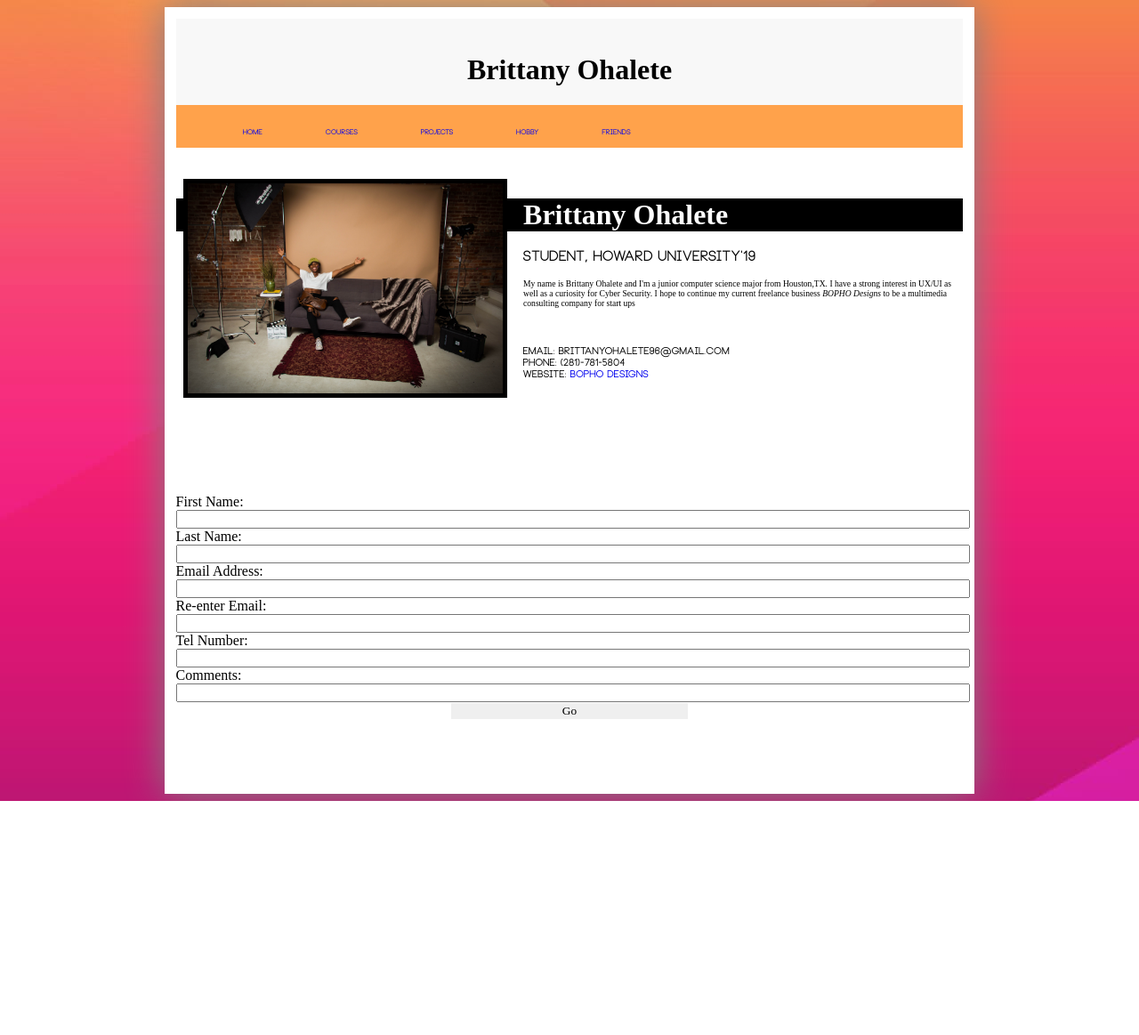
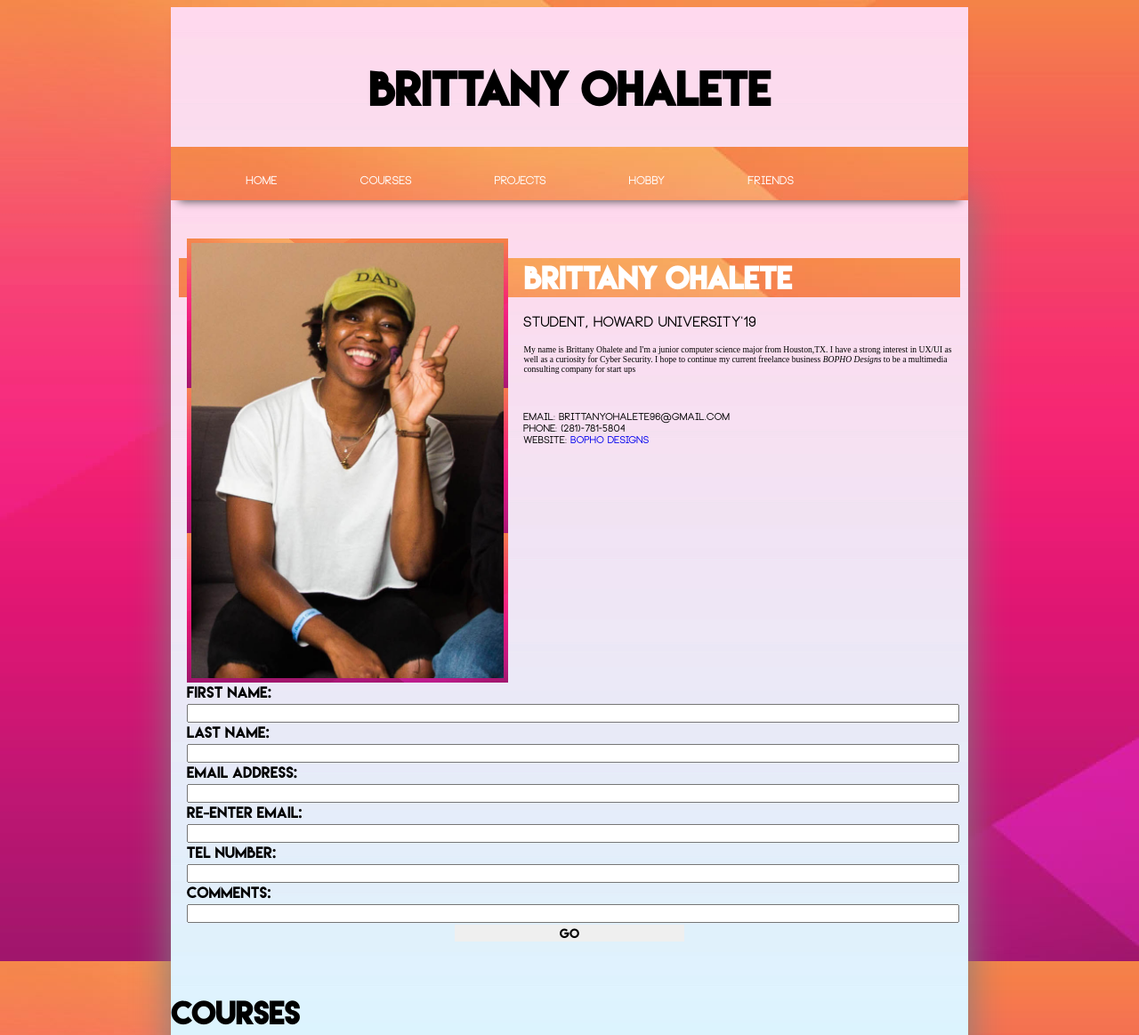
Before and after one commit to BrittanyOh/Profile, a plain HTML site: page index.html in a window 1280 px wide. Shown: the top 1163 px of the page at 89% size. Before the commit the page ends 900 px from the top, so only its background shows below. Drawn offline with Linux system fonts and the light colour scheme; a web font is replaced by a local one.

Commit message:
UI Edits

```diff
--- a/css/style.css
+++ b/css/style.css
@@ -33,27 +33,50 @@
     }
 
     .header{
-      text-align: center;
+      margin: auto;
+      width: 70%;
+      box-shadow: 0px 10px 10px -9px #4E4E4E;
+      background-image: url("../img/ContentGradient.jpg");
+      background-attachment: fixed;
+      position: fixed;
+      left:15%;
     }
 
     .menu ul{
       display: inline-block;
-      width: 100%;
-      font-size: 50%;
+      min-width: 100%;
+      font-size: 80%;
       font-weight: bold;
+      color: #ffffff;
+      text-decoration: none;
+    }
+
+    .menu a:link {
+      color: white;
+    }
+
+    .menu a:visited{
+      color: white;
+    }
+
+    .menu a:hover{
+      color: black;
+    }
+
+    .menu a:active{
+      color: red;
     }
 
     .menu{
       background-color: #ffa24b;
-      color: #ffffff;
-      background-image: url("images/Awesome-Pink-Gradient-Wallpaper.jpg");
+      background-image: url("../img/PinkGradientBackground.jpg");
 
     }
 
     .menu li {
     font-family: NeouBold;
-    margin: 0 4% 0 4%;
-    float:left;
+    margin: 0 5% 0 5%;
+    display: inline-block;
     list-style:none;
 }
     .header {
@@ -65,9 +88,13 @@
     margin: auto;
     width: 70%;
     box-shadow: 0px 0px 40px grey;
-    background-color: white;
-    padding: 1%;
-  }
+    position: absolute;
+    top: 27%;
+    left:15%;
+    z-index: -1;
+    background-image: url("../img/ContentGradient.jpg");
+    background-attachment: fixed;
+    }
 
   .goButton{
     border: none;
--- a/index.html
+++ b/index.html
@@ -2,27 +2,35 @@
   <head>
     <title>Brittany Ohalete</title>
     <script type="text/javascript" language="javascript" src="mylib.js"></script>
-    <link rel="stylesheet" href="css/style.css">
+    <link rel="stylesheet" href="css/style.css" type="text/css">
+    <style>
+    @font-face { font-family: LemonMilk; src: url('../fonts/LemonMilk.otf'); }
+    @font-face { font-family: NeouThin; src: url('../fonts/Neou-Thin.otf'); }
+    @font-face { font-family: NeouBold; src: url('../fonts/Neou-Bold.ttf'); }
+    @font-face { font-family: Avenir; src: url('../fonts/Avenir.ttc'); }
+    </style>
+
 </head>
-  <body background="images/Awesome-Pink-Gradient-Wallpaper.jpg">
-    <div class="container">
+  <body background="img/PinkGradientBackground.jpg" style="background-attachment: fixed; overflow-y:scroll;
+      overflow-x: hidden;">
       <div class="header">
-      <h1 >Brittany Ohalete</h1>
+        <h1 style="text-align:center; font-size:300%;">Brittany Ohalete</h1>
         <div class="menu">
           <ul>
             <li><a href="#home">HOME</a></li>
             <li><a href="#courses">COURSES</a></li>
             <li><a href="#projects">PROJECTS</a></li>
-          <li><a href="#hoby">HOBBY</a></li>
+            <li><a href="#hobby">HOBBY</a></li>
             <li><a href="#friends">FRIENDS</a></li>
           </ul>
         </div>
       </div>
-    <div class="content" id="home">
+    <div class="container" >
+    <div class="content" id="home" style="padding:1%;">
       <div class="myInfo">
-      <img src="images/37316835801_79c7b767ea_k.jpg" alt="profile-picture"style="margin: 0 2% 0 1%; width: 40%; float:left; border: 5px solid black;">
+      <img src="img/profilePic.jpg" alt="profile-picture"style="margin: 0 2% 0 1%; width: 40%; float:left; border: 5px solid black; border-image: url('../img/PinkGradientBackground.jpg') 30 round; background-attachment:fixed;">
       <div style="padding-top:0; width:-50%;">
-        <h1 style="background-color:black; color: white;">Brittany Ohalete</h3>
+        <h1 style="background-image: url('../img/PinkGradientBackground.jpg'); background-attachment:fixed; color: white;">Brittany Ohalete</h3>
         <h2>Student, Howard University'19</h1>
         <p>My name is Brittany Ohalete and I'm a junior computer science major from Houston,TX.
             I have a strong interest in UX/UI as well as a curiosity for Cyber Security. I hope to
@@ -34,7 +42,7 @@
           <br><b>Website:</b> <a href="https://wwww.bophodesigns.com" >BOPHO Designs</a>
           <br>
         </div></div>
-          <br><form name="feedbackform" style="padding-top: 40%;">
+          <br><form name="feedbackform" style="padding-top: 40%; padding:1%;">
             First Name: <input type="text" name="fname" style="width: 100%;"><br>
             Last Name: <input type="text" name="lname" style="width: 100%;"><br>
             Email Address: <input type="text" name="email" style="width: 100%;"><br>
@@ -42,11 +50,18 @@
             Tel Number: <input type="text" name="telnum" style="width: 100%;"><br>
             Comments: <input type="text" name="comments" style="width: 100%;"><br>
             <input class="goButton" type="button" value="Go" onclick="goFunc();">
-          </form></li>
-          <div id="courses"></div>
-          <div id="projects"></div>
-          <div id="hobby"></div>
-          <div id="friends"></div>
+          </form></li></div>
+          <div id="courses"><h1 >Courses</h1>
+          <ul>
+          <li>Intro to Computer Science</li>
+          <li>Technical Writing</li>
+          <li>Discrete Structures</li>
+          <li>Intro to Cybersecurity</li>
+          <li>Intro to Mobile App Development</li>
+          <li>Computer Organization I</li></ul></div>
+          <div id="projects"><h1 >Projects</h1></div>
+          <div id="hobby"><h1 >Hobby</h1></div>
+          <div id="friends"><h1 >Friends</h1></div>
     </div>
   </body>
 </html>
```
Also changed, not shown: images/37316835801_79c7b767ea_k.jpg (deleted), img/ContentGradient.jpg (added), img/LemonMilk.otf (added), img/PinkGradientBackground.jpg (renamed from images/Awesome-Pink-Gradient-Wallpaper.jpg), img/profilePic.jpg (added), 4 other files. Lines whose indentation alone changed are shown as unchanged.
